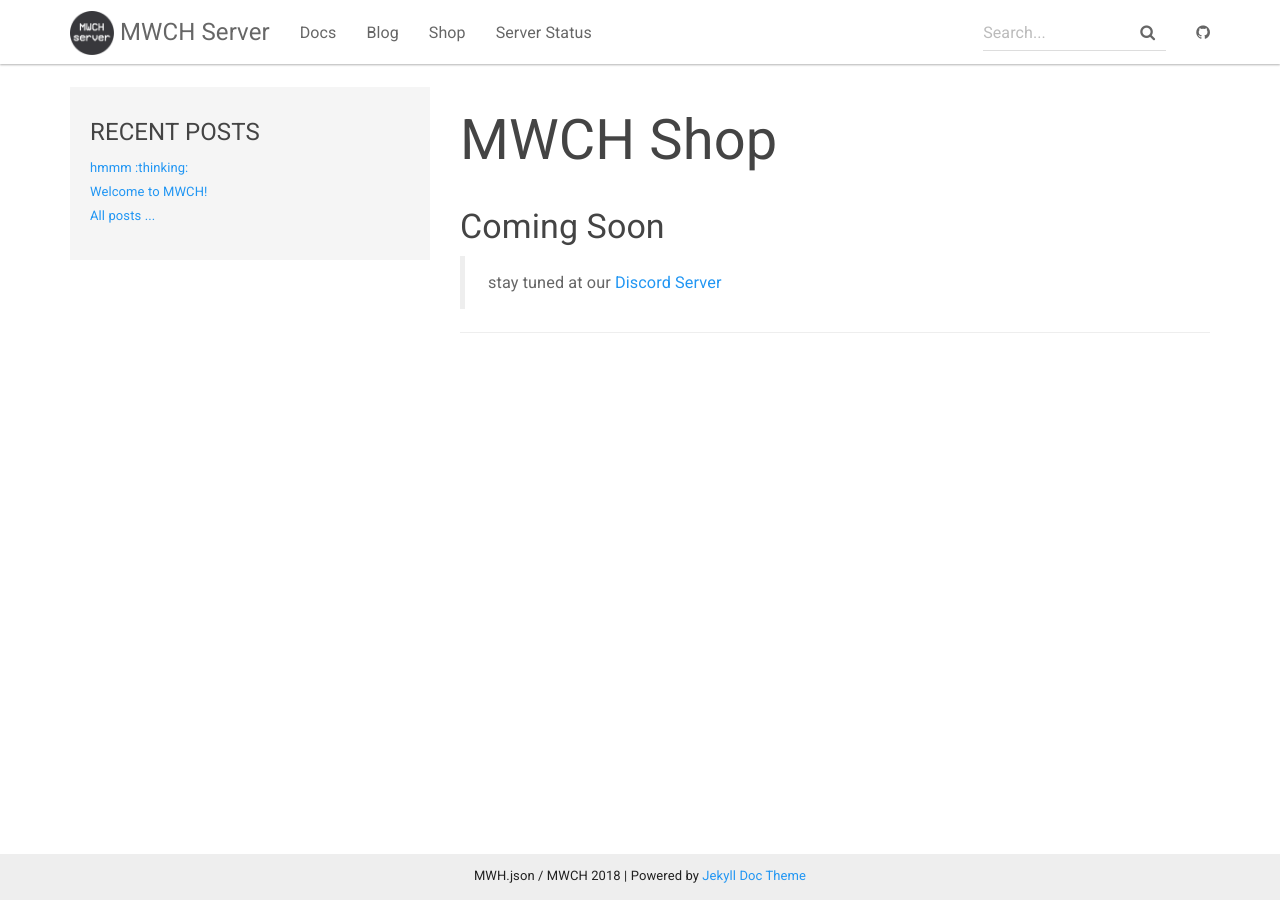
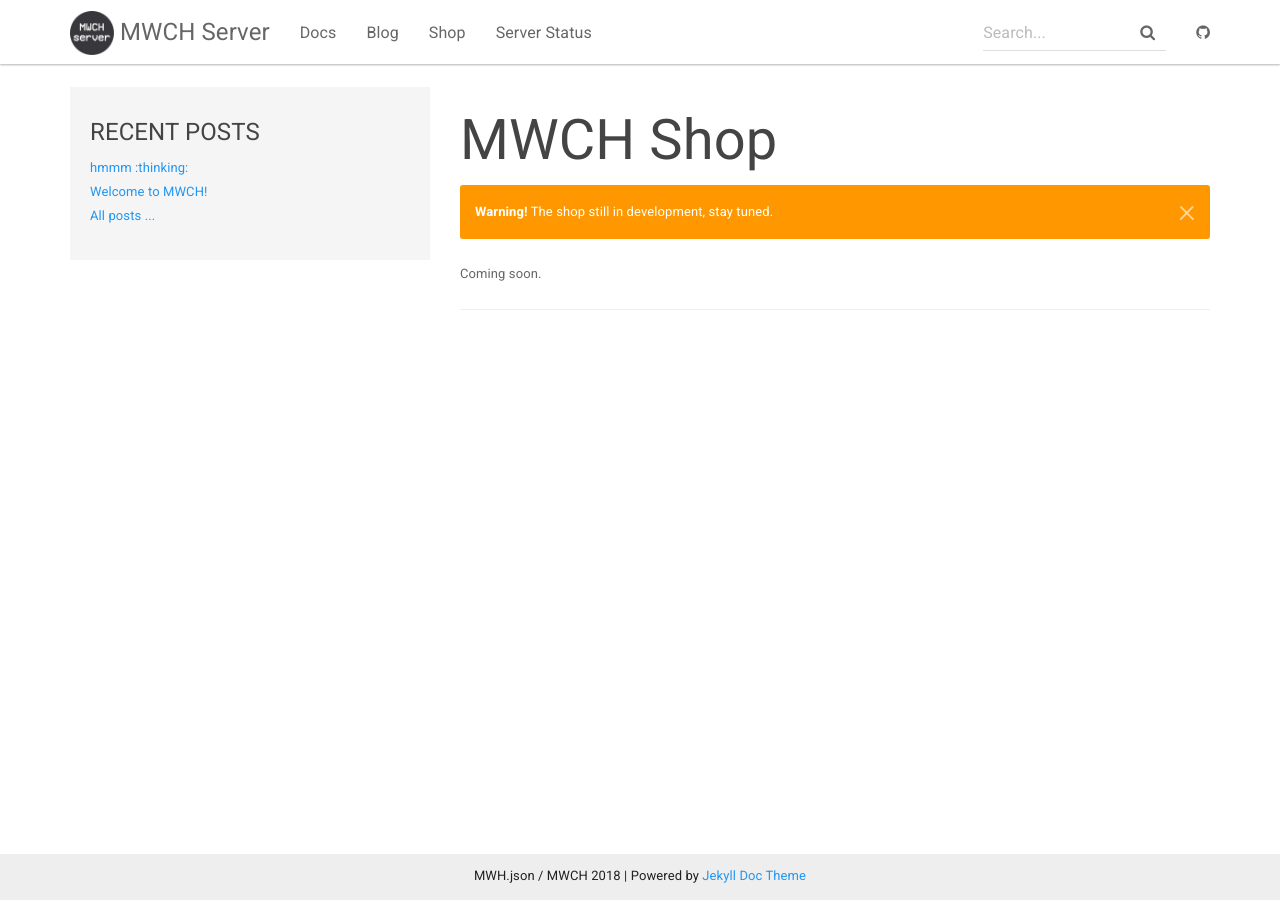
Before and after one commit to nattapong3912/website, a Jekyll site: the page built from shop.md, in a window 1280 px wide. Built offline with Jekyll 4.4.1, drawn with Linux system fonts in a browser that asks for light colours; nearby versions of some CDN libraries.

Commit message:
Update shop.md

```diff
--- a/shop.md
+++ b/shop.md
@@ -3,6 +3,9 @@ layout: post
 title: MWCH Shop
 ---
 
-### Coming Soon
+<div class="alert alert-warning alert-dismissible" role="alert">
+  <button type="button" class="close" data-dismiss="alert" aria-label="Close"><span aria-hidden="true">&times;</span></button>
+  <strong>Warning!</strong> The shop still in development, stay tuned.
+</div>
 
-> stay tuned at our <a href="http://discord.gg/q2tFztR">Discord Server</a>
+Coming soon.
```
